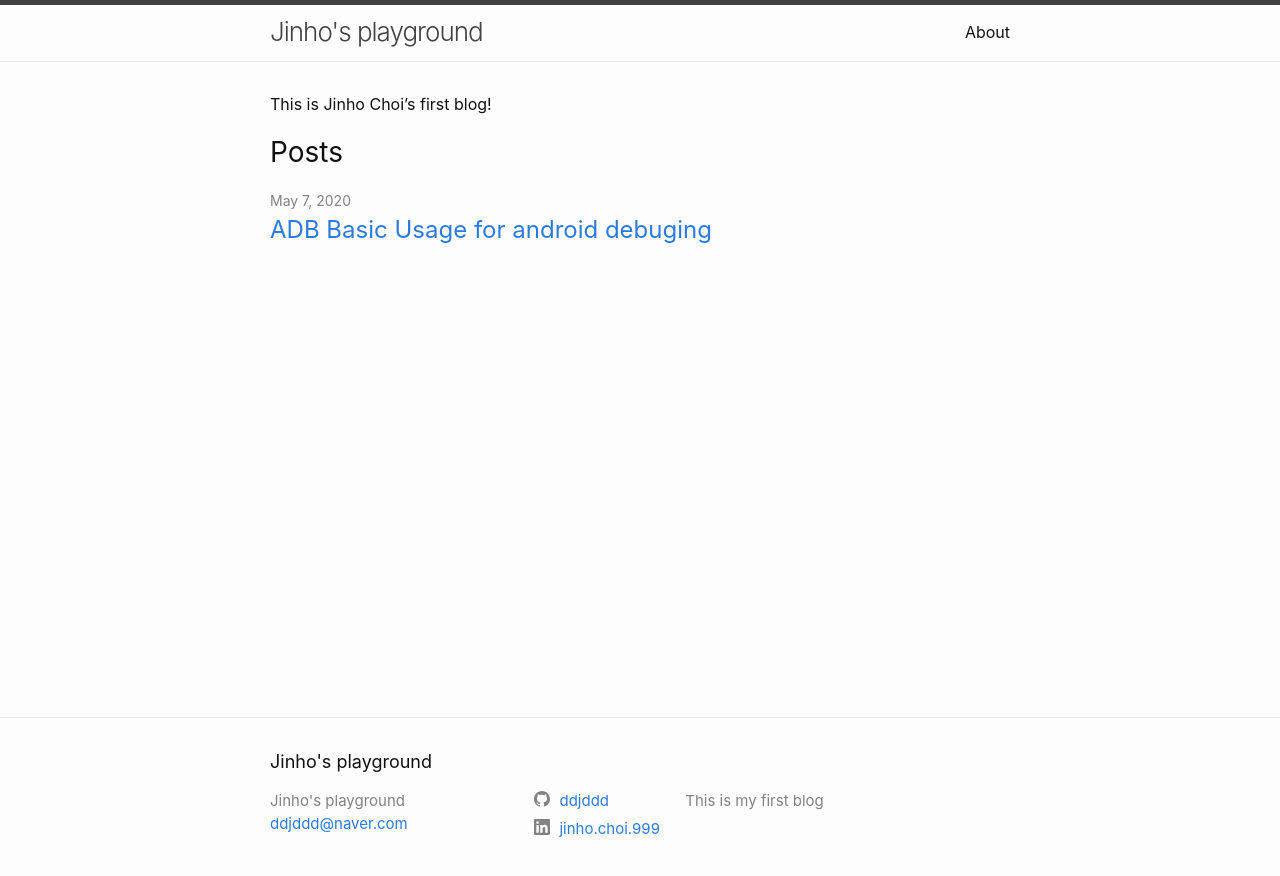
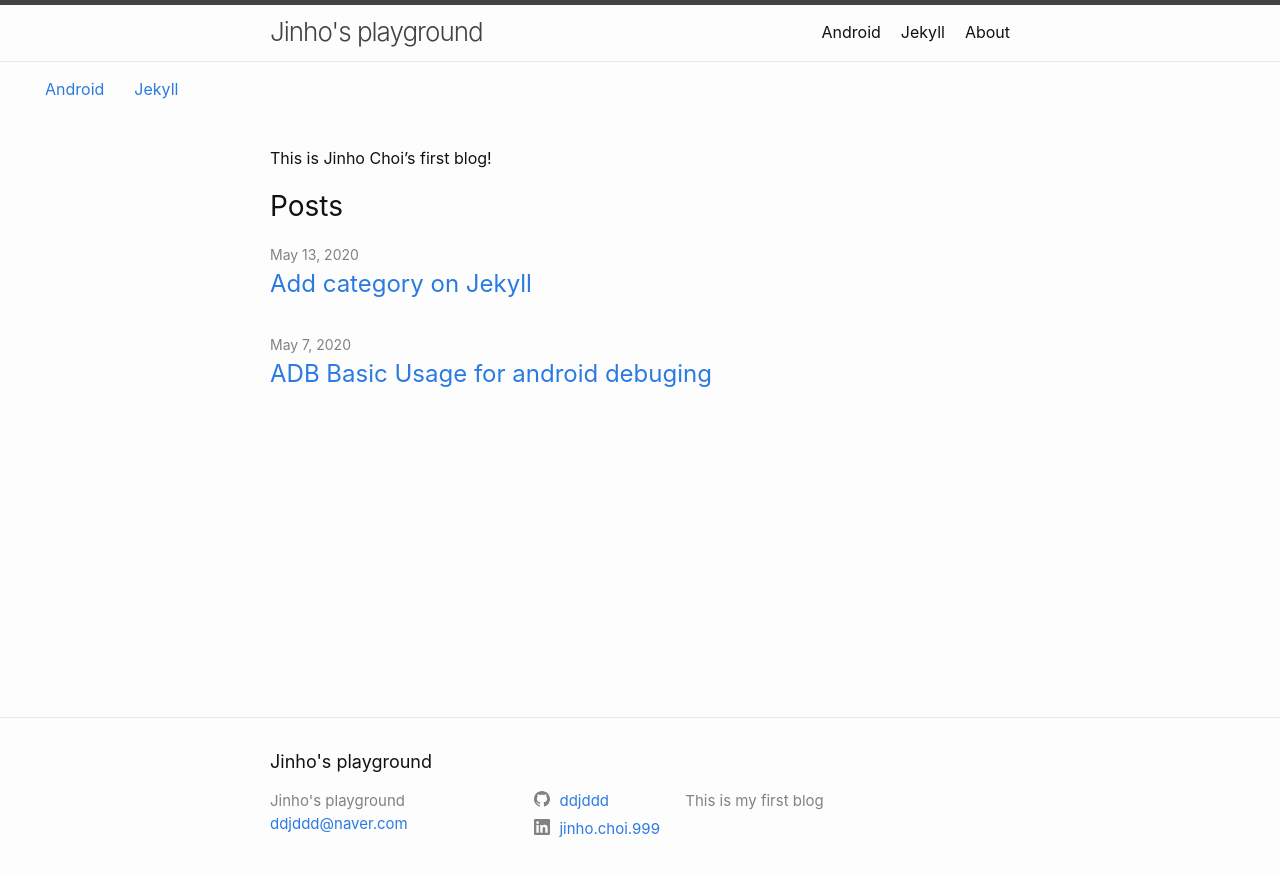
Before and after one commit to ddjddd/ddjddd.github.io, a Jekyll site: the page built from index.markdown, in a window 1280 px wide. Shown: the top 876 px of the page. Built offline with Jekyll 4.4.1, drawn with Linux system fonts in a browser that asks for light colours.

Commit message:
Add category/tree-file-structure and its post

```diff
--- a/_config.yml
+++ b/_config.yml
@@ -22,7 +22,7 @@
 email: ddjddd@naver.com
 description: >- # this means to ignore newlines until "baseurl:"
   This is my first blog
-baseurl: "/" # the subpath of your site, e.g. /blog
+baseurl: "" # the subpath of your site, e.g. /blog
 url: "" # the base hostname & protocol for your site, e.g. http://example.com
 # twitter_username:
 github_username:  ddjddd
--- /dev/null
+++ b/_includes/index.html
@@ -0,0 +1,15 @@
+<header class="site-category">
+    <ul>
+      {% assign pages_list = site.pages %}
+      {% for node in pages_list %}
+        {% if node.title != null %}
+          {% if node.layout == "category" %}
+            <li class="index_li">
+                <a class="category-link {% if page.url == node.url %} active{% endif %}"
+                    href="{{ site.baseurl }}{{ node.url }}">{{ node.title }}</a>
+            </li>
+          {% endif %}
+        {% endif %}
+      {% endfor %}
+  </ul>
+</header>
--- a/_layouts/default.html
+++ b/_layouts/default.html
@@ -6,6 +6,8 @@
   <body>
 
     {%- include header.html -%}
+
+    {%- include index.html -%}
 
     <main class="page-content" aria-label="Content">
       <div class="wrapper">
--- a/_sass/minima/_layout.scss
+++ b/_sass/minima/_layout.scss
@@ -253,3 +253,34 @@
     }
   }
 }
+
+
+/**
+ * Index
+ */
+
+ .index_ul {
+
+   margin: 0px;
+   padding: 0px;
+   width: 100%;
+ }
+
+ .index_li {
+  list-style: none;
+  margin: 15px;
+  padding: 0px;
+  border: 0;
+  float: left;
+ }
+
+ /***
+ * Category
+ */
+
+ .category_li {
+  list-style: none;
+  margin: 15px;
+  padding: 0px;
+  border: 0;
+ }
--- /dev/null
+++ b/category/Android.md
@@ -0,0 +1,4 @@
+---
+layout: category
+title: Android
+---
--- /dev/null
+++ b/category/Jekyll.md
@@ -0,0 +1,4 @@
+---
+layout: category
+title: Jekyll
+---
```
Also changed, not shown: _layouts/category.html (added, +18 -0 lines), _posts/2020-05-07-ADB-Basic-Usage.md (deleted, +0 -8 lines), _posts/Android/2020-05-07-ADB-Basic-Usage.md (added, +16 -0 lines), _posts/Jekyll/2020-05-13-Add-Category-on-Jekyll.md (added, +20 -0 lines).
